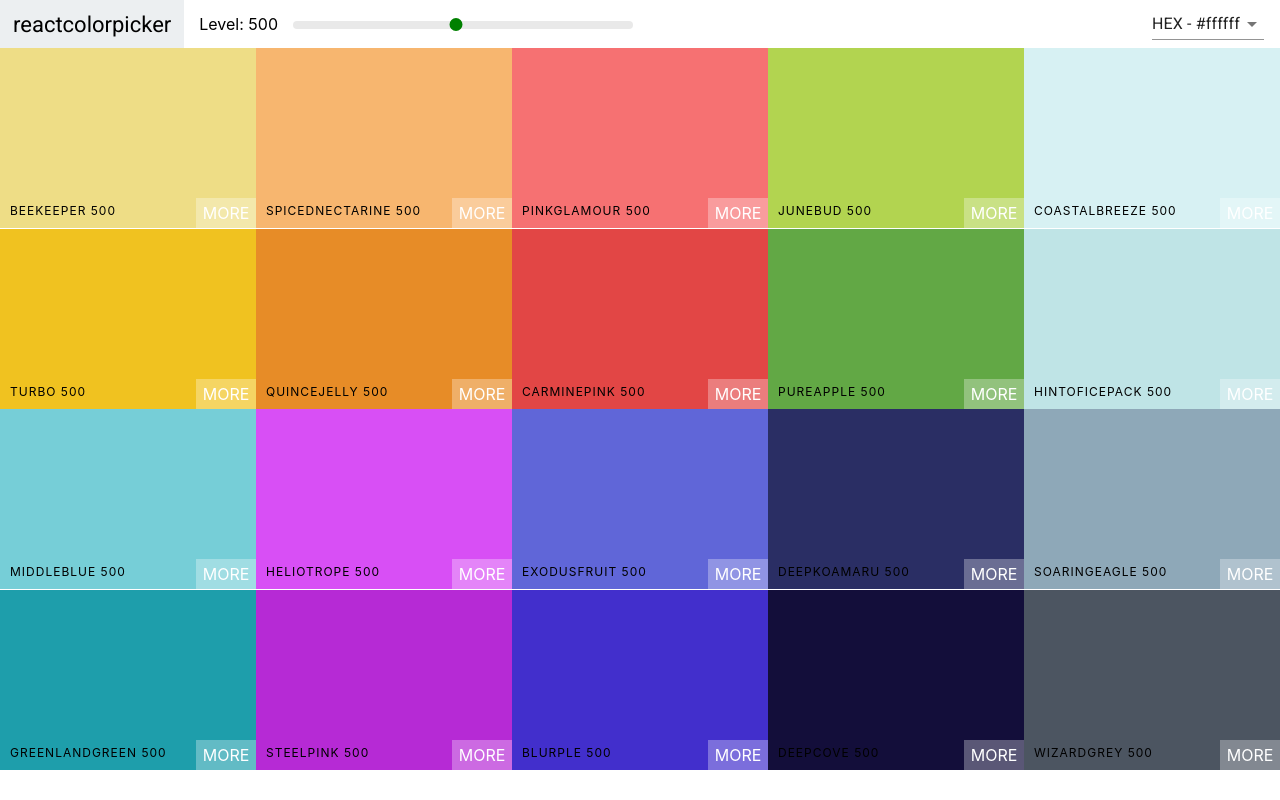
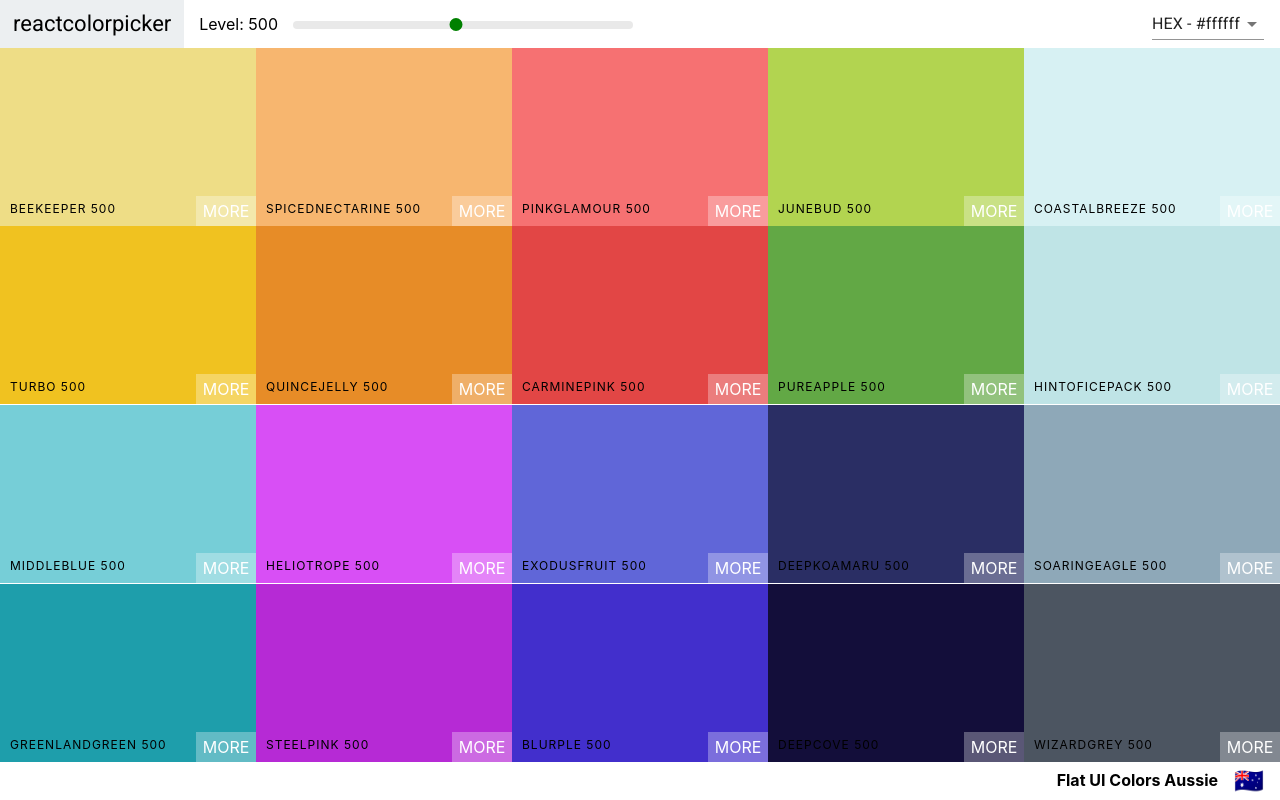
Before and after one commit to rhinoxD/shadesavvy, a React (Create React App) app: page / in a window 1280 px wide. Built offline with nearby package versions, Linux system fonts and the light colour scheme.

Commit message:
Add palette footer

```diff
--- a/src/Palette.css
+++ b/src/Palette.css
@@ -1,7 +1,23 @@
 .Palette {
   height: 100vh;
+  display: flex;
+  flex-direction: column;
 }
 
 .Palette-colors {
   height: 90%;
 }
+
+.Palette-footer {
+  background-color: #fff;
+  height: 5vh;
+  display: flex;
+  justify-content: flex-end;
+  align-items: center;
+  font-weight: bold;
+}
+
+.emoji {
+  font-size: 1.5rem;
+  margin: 0 1rem;
+}
--- a/src/Palette.js
+++ b/src/Palette.js
@@ -17,10 +17,10 @@
     this.setState({ format: val });
   }
   render() {
-    const { colors } = this.props.palette;
+    const { colors, paletteName, emoji } = this.props.palette;
     const { level, format } = this.state;
     const colorBoxes = colors[level].map((color) => (
-      <ColorBox background={color[format]} name={color.name} />
+      <ColorBox background={color[format]} name={color.name} key={color.id} />
     ));
     return (
       <div className="Palette">
@@ -29,9 +29,11 @@
           changeLevel={this.changeLevel}
           handleChange={this.changeFormat}
         />
-        {/* Navbar goes here */}
         <div className="Palette-colors">{colorBoxes}</div>
-        {/* footer eventually */}
+        <footer className="Palette-footer">
+          {paletteName}
+          <span className="emoji">{emoji}</span>
+        </footer>
       </div>
     );
   }
```
